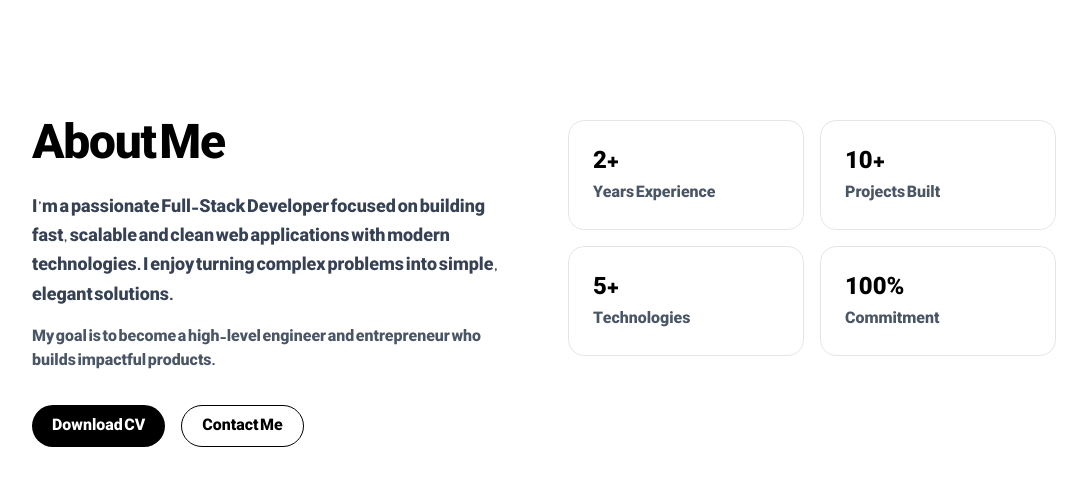
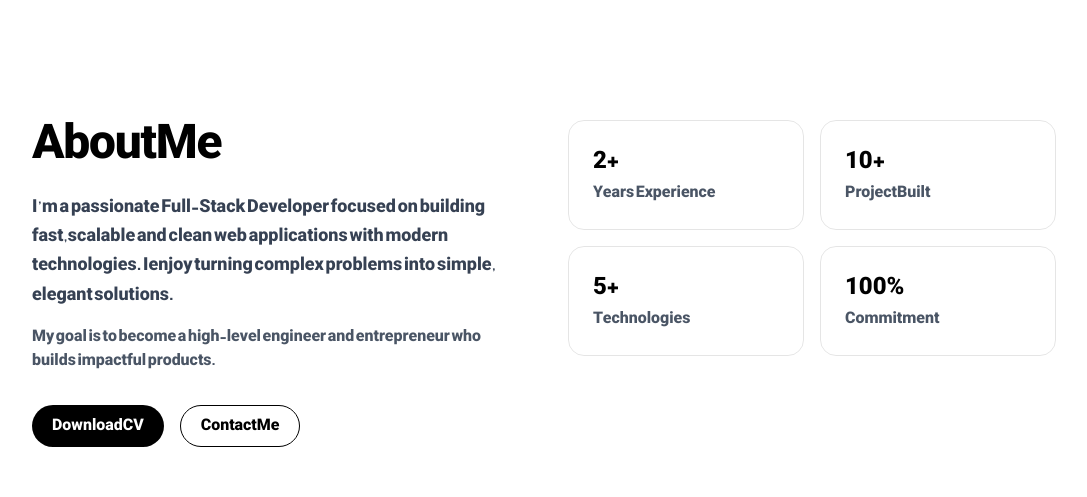
Before and after one commit to Masoud2025/Devfolio, a Next.js app: page / in a window 1280 px wide. Shown: the part 1740-2237 px from the top of the page, without its empty margins (96-1183 px from the left). Built offline with nearby package versions, Linux system fonts and the light colour scheme.

Commit message:
feat(about): finalize Persian and English localization

```diff
--- a/app/components/sections/Aboutme.tsx
+++ b/app/components/sections/Aboutme.tsx
@@ -1,59 +1,56 @@
+"use client";
+import { useLanguage } from "../../context/LanguageContext";
+
 export default function AboutMe() {
+  const { t } = useLanguage();
+
   return (
     <section className="w-full bg-white text-black py-20 px-6 md:px-20">
       <div className="max-w-5xl mx-auto flex flex-col md:flex-row gap-12 items-start">
-
         {/* Left Side */}
         <div className="flex-1">
           <h2 className="text-3xl md:text-5xl font-bold tracking-tight">
-            About Me
+            {t.About.Title}
           </h2>
 
           <p className="mt-6 text-gray-700 leading-relaxed text-lg">
-            I’m a passionate Full-Stack Developer focused on building fast,
-            scalable and clean web applications with modern technologies.
-            I enjoy turning complex problems into simple, elegant solutions.
+            {t.About.description}
           </p>
 
-          <p className="mt-4 text-gray-600">
-            My goal is to become a high-level engineer and entrepreneur who
-            builds impactful products.
-          </p>
+          <p className="mt-4 text-gray-600">{t.About.Descriptiontow}</p>
 
           <div className="mt-8 flex gap-4">
             <button className="px-5 py-2 bg-black text-white rounded-full hover:bg-gray-800 transition">
-              Download CV
+              {t.About.button1}
             </button>
 
             <button className="px-5 py-2 border border-black text-black rounded-full hover:bg-black hover:text-white transition">
-              Contact Me
+              {t.About.button2}
             </button>
           </div>
         </div>
 
         {/* Right Side - Stats / Cool Cards */}
         <div className="flex-1 grid grid-cols-2 gap-4">
-
           <div className="p-6 border border-black/10 rounded-2xl hover:shadow-lg transition">
             <h3 className="text-2xl font-bold">2+</h3>
-            <p className="text-gray-600 mt-1">Years Experience</p>
+            <p className="text-gray-600 mt-1">{t.About.Years}</p>
           </div>
 
           <div className="p-6 border border-black/10 rounded-2xl hover:shadow-lg transition">
             <h3 className="text-2xl font-bold">10+</h3>
-            <p className="text-gray-600 mt-1">Projects Built</p>
+            <p className="text-gray-600 mt-1">{t.About.ProjectCount}</p>
           </div>
 
           <div className="p-6 border border-black/10 rounded-2xl hover:shadow-lg transition">
             <h3 className="text-2xl font-bold">5+</h3>
-            <p className="text-gray-600 mt-1">Technologies</p>
+            <p className="text-gray-600 mt-1">{t.About.Technologies}</p>
           </div>
 
           <div className="p-6 border border-black/10 rounded-2xl hover:shadow-lg transition">
             <h3 className="text-2xl font-bold">100%</h3>
-            <p className="text-gray-600 mt-1">Commitment</p>
+            <p className="text-gray-600 mt-1">{t.About.Commitment}</p>
           </div>
-
         </div>
       </div>
     </section>
--- a/app/messages/en.ts
+++ b/app/messages/en.ts
@@ -50,4 +50,15 @@ export const en = {
     project_3_description:
       "Mange Tasks efficiently with authentications and real tim updates",
   },
+  About: {
+    Title: "AboutMe",
+    description:"I’m a passionate Full-Stack Developer focused on building fast,scalable and clean web applications with modern technologies. Ienjoy turning complex problems into simple, elegant solutions.",
+    button1:"DownloadCV",
+    button2:"ContactMe",
+    Years:"Years Experience",
+    ProjectCount :"ProjectBuilt",
+    Technologies:"Technologies",
+    Commitment:"Commitment",
+    Descriptiontow:"My goal is to become a high-level engineer and entrepreneur who builds impactful products.",
+  },
 };
--- a/app/messages/fa.ts
+++ b/app/messages/fa.ts
@@ -48,4 +48,16 @@ export const fa = {
     project_3_description:
       "محاسبه دقیق هزینه و زمان بازی برای هر دستگاه با قابلیت تعیین قیمت و متوفق کردن زمان  قابلیت نسیه دادن الارم برای دستگاه که زمان تمام شده",
   },
+    About: {
+    Title: "درباره من",
+    description:"برنامه نویس فول است",
+    button1:"دانلود رزومه",
+    button2:"ارتباط با من",
+    Years:"تجربه کاری ",
+    ProjectCount :"پروژه های ساخته شده",
+    Technologies:"تکنولوژی ها",
+    Commitment:"متعهد",
+    Descriptiontow:"هدف از ت",
+
+  },
 };
```
